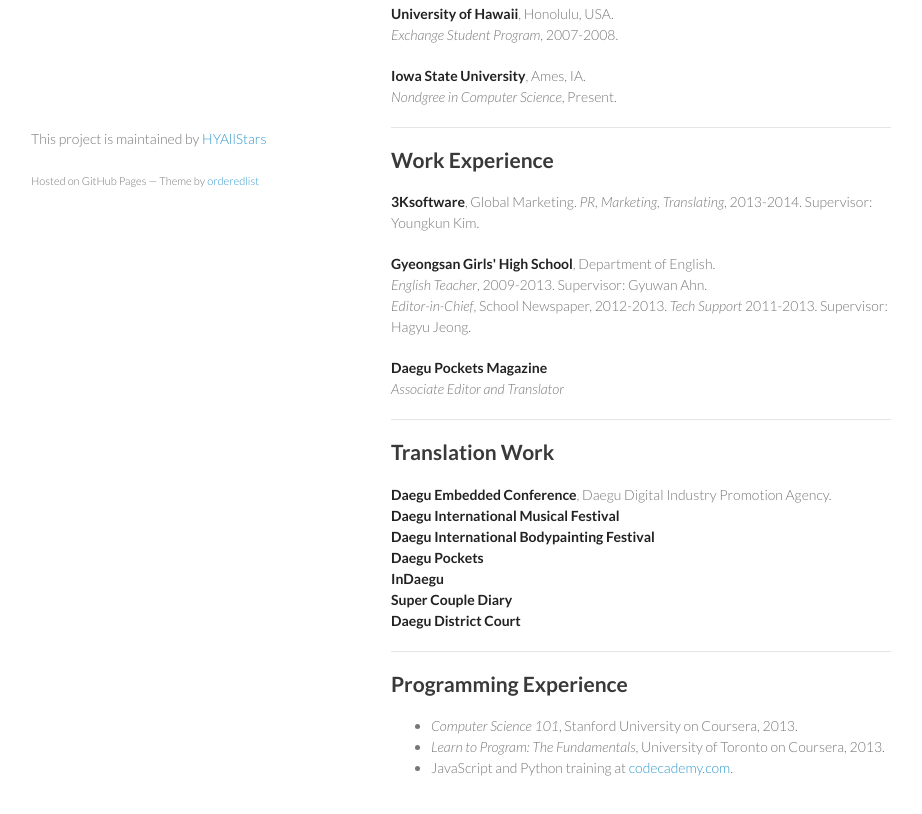
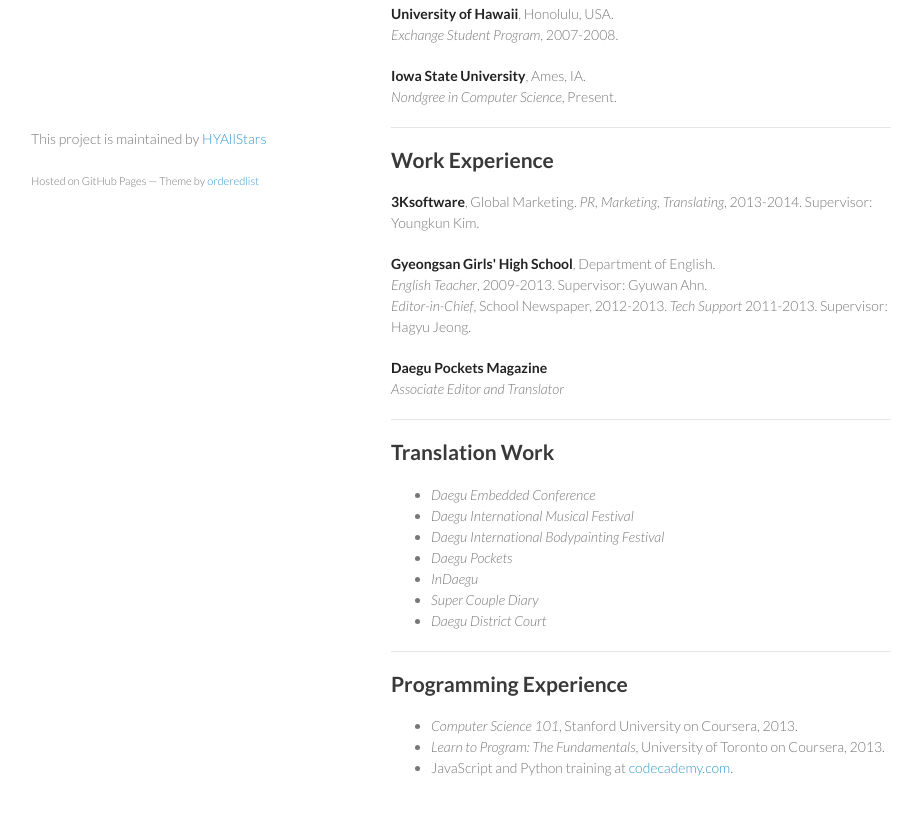
Before and after one commit to HYAllStars/CV, a plain HTML site: page index.html in a window 1280 px wide. Shown: the part 540-1354 px from the top of the page, without its empty margins (179-1101 px from the left). Drawn offline with Linux system fonts and the light colour scheme.

Commit message:
fixed index.html

```diff
--- a/index.html
+++ b/index.html
@@ -85,8 +85,17 @@
 
 <hr><h2>
 <a name="translation-work" class="anchor" href="#translation-work"><span class="octicon octicon-link"></span></a>Translation Work</h2>
-
-<p><strong>Daegu Embedded Conference</strong>, Daegu Digital Industry Promotion Agency.<br><strong>Daegu International Musical Festival</strong><br><strong>Daegu International Bodypainting Festival</strong><br><strong>Daegu Pockets</strong><br><strong>InDaegu</strong><br><strong>Super Couple Diary</strong><br><strong>Daegu District Court</strong> </p>
+<p>
+<ul>
+<li><i>Daegu Embedded Conference</i> <!--Daegu Digital Industry Promotion Agency.-->
+<li><i>Daegu International Musical Festival</i></li>
+<li><i>Daegu International Bodypainting Festival</i></li>
+<li><i>Daegu Pockets</i></li>
+<li><i>InDaegu</i></li>
+<li><i>Super Couple Diary</i></li>
+<li><i>Daegu District Court</i></li>
+</ul>
+ </p>
 
 <hr><h2>
 <a name="programming-experience" class="anchor" href="#programming-experience"><span class="octicon octicon-link"></span></a>Programming Experience</h2>
```
